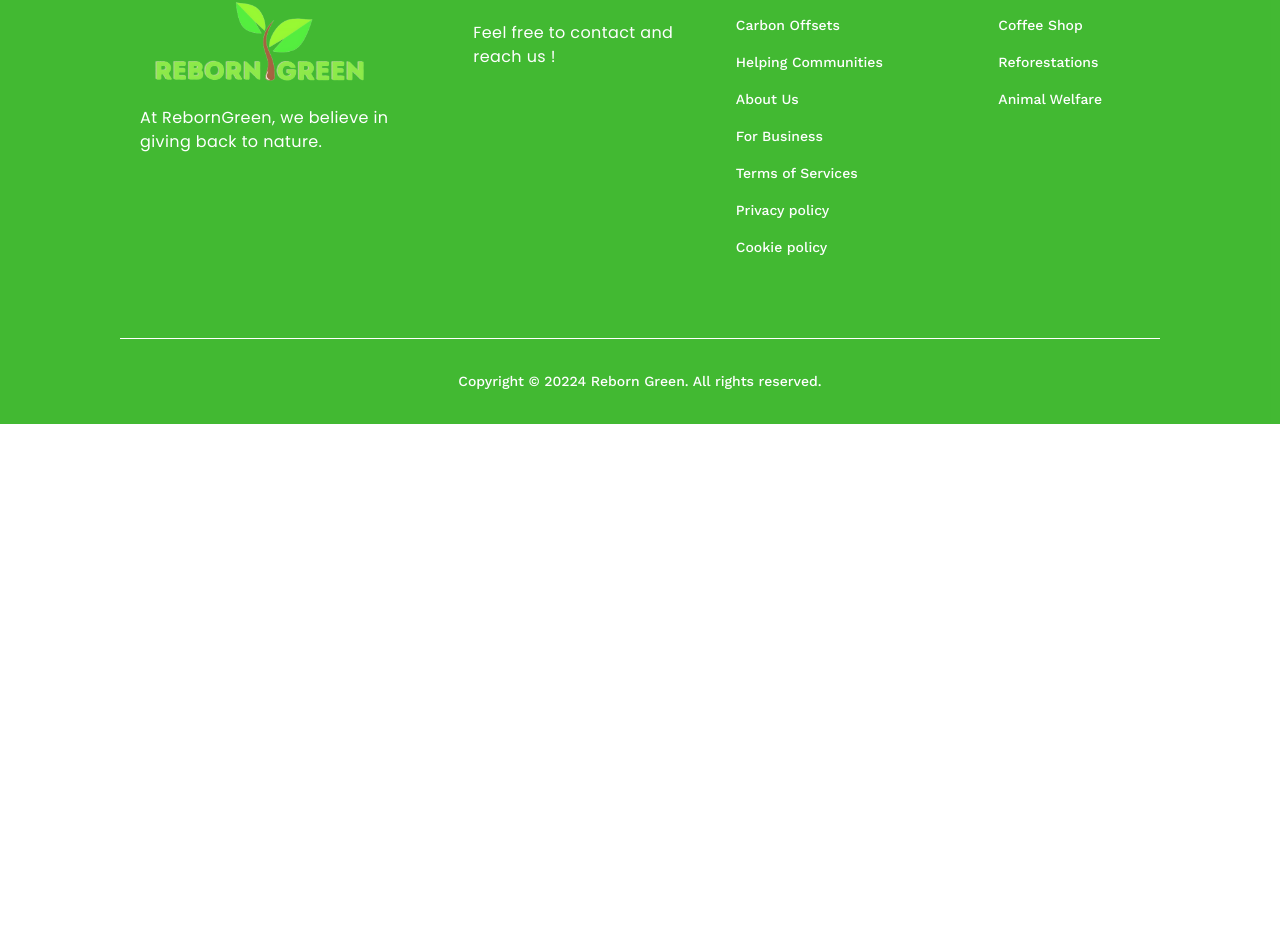
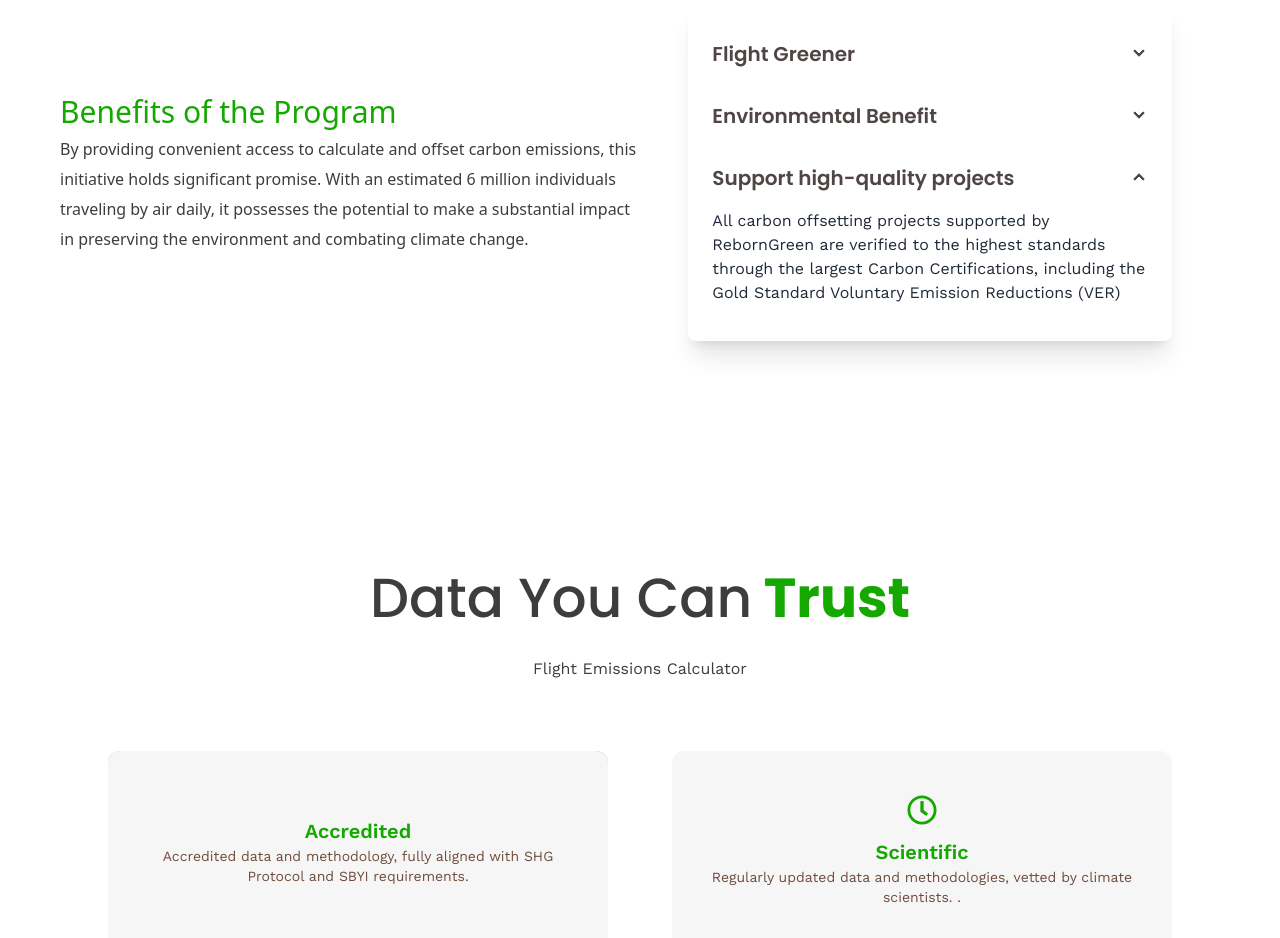
Before and after one commit to zubairahmad122/reborn-tree, a Next.js app: page /flight in a window 1280 px wide. Shown: the part 5061-5999 px from the top of the page. Before the commit the page ends 5485 px from the top, so only its background shows below. Built offline with nearby package versions, Linux system fonts and the light colour scheme.

Commit message:
add cards section

```diff
--- a/src/app/(pages)/flight/page.jsx
+++ b/src/app/(pages)/flight/page.jsx
@@ -6,7 +6,7 @@ import Link from "next/link";
 
 import React from "react";
 import { CiCalculator1, CiFlag1, CiMobile1 } from "react-icons/ci";
-import { FaHandHolding } from "react-icons/fa";
+import { FaGlobeAfrica, FaHandHolding, FaRegClock, FaTimes, FaTree } from "react-icons/fa";
 
 const GoalTimeLineData = [
   {
@@ -114,6 +114,7 @@ const page = () => {
           <span className="font-bold text-[#14a800]">How it works</span>
         </motion.h1>
 
+
         <div className="timeLine  relative w-full mx-auto bg-[#F3F4F9] py-[5rem] rounded-xl my-[100px]">
           {GoalTimeLineData?.map((item) => (
             <FlightTimeLine
@@ -184,10 +185,11 @@ const page = () => {
                     className=" w-[50px]  object-cover h-auto"
                   />
                   <h3 className=" text-left  mb-[0px] font-sans text-[25px] xsm:text-[30px] xll:text-[30px] font-[500] text-green">
-                  Latex
+                    Latex
                   </h3>
                   <p className="leading-[30px] text-sm sm:text-[16px] font-normal  font-sans  text-black-text">
-                  Latex is a natural, renewable material derived from the rubber tree.
+                    Latex is a natural, renewable material derived from the
+                    rubber tree.
                   </p>
                 </div>
               </div>
@@ -195,6 +197,137 @@ const page = () => {
           </motion.div>
         </div>
       </section>
+
+
+      <section className="bg-[#ffffff]">
+        <div className="w-full max-w-[1800px] my-[40px]   px-[30px] lg:px-[60px] xll:px-[120px] py-[2rem] mx-auto">
+          <motion.div
+            initial={{ y: 200, opacity: 0 }}
+            whileInView={{ y: 0, opacity: 1 }}
+            transition={{ type: "tween", duration: 0.5 }}
+            className={`flex gap-15 flex-col lg:flex-row my-20 items-center justify-center`}
+          >
+            <div className="flex-1 flex items-start relative justify-center flex-col">
+              <h3 className=" text-left  mb-[0px] font-sans text-[25px] xsm:text-[30px] xll:text-[30px] font-[500] text-green">
+                Benefits of the Program
+              </h3>
+              <p className="leading-[30px] text-sm sm:text-[16px] font-normal  font-sans  text-black-text">
+                By providing convenient access to calculate and offset carbon
+                emissions, this initiative holds significant promise. With an
+                estimated 6 million individuals traveling by air daily, it
+                possesses the potential to make a substantial impact in
+                preserving the environment and combating climate change.
+              </p>
+            </div>
+
+
+            <div className="  w-full mt-8 lg:mt-0 xsm:w-10/12 lg:flex-1  flex items-center justify-center flex-col">
+              <div className="w-full xsm:w-10/12 lg:flex-1 shadow-xl rounded-lg py-5 px-2 flex items-start  justify-start flex-col">
+
+                {/* Acorian */}
+                <div className="collapse collapse-arrow bg-white">
+                  <input type="radio" name="my-accordion-2" defaultChecked />
+                  <div className="collapse-title mb-[0px] font-poppins text-[18px] xsm:text-[20px] font-semibold text-[#504545]">
+                  Flight Greener
+                  </div>
+                  <div className="collapse-content">
+                    <p>The program helps air travelers calculate and offset their flight emissions in less than a minute.</p>
+                  </div>
+                </div>
+                {/* Acorian */}
+                <div className="collapse collapse-arrow bg-white">
+                  <input type="radio" name="my-accordion-2" defaultChecked />
+                  <div className="collapse-title mb-[0px] font-poppins text-[18px] xsm:text-[20px] font-semibold text-[#504545]">
+                  Environmental Benefit                 </div>
+                  <div className="collapse-content">
+                    <p>By offsetting emissions, it contributes to preserving the environment and combating climate change.</p>
+                  </div>
+                </div>
+                {/* Acorian */}
+                <div className="collapse collapse-arrow bg-white">
+                  <input type="radio" name="my-accordion-2" defaultChecked />
+                  <div className="collapse-title mb-[0px] font-poppins text-[18px] xsm:text-[20px] font-semibold text-[#504545]">
+                  Support high-quality projects                 </div>
+                  <div className="collapse-content">
+                    <p>All carbon offsetting projects supported by RebornGreen are verified to the highest standards through the largest Carbon Certifications, including the Gold Standard Voluntary Emission Reductions (VER)</p>
+                  </div>
+                </div>
+
+              </div>
+            </div>
+          </motion.div>
+        </div>
+      </section>
+
+  {/* section 5  */}
+      <section className='w-full flex items-center justify-start flex-col bg-white mt-10 max-w-[1800px] mb-[60px]  px-[30px] lg:px-[60px] xll:px-[120px] py-[4rem] mx-auto'>
+        <motion.div initial={{y:200}} viewport={{once:true}} whileInView={{y:0}} transition={{duration:0.5}} className='w-full flex flex-col items-center justify-center'>
+          <h1 className='text-center mb-[20px] font-poppins text-[30px] xsm:text-[40px] lg:text-[55px] xll:text-[60px] font-[500] text-[#3d3d3d]'> Data You Can
+            <span className='font-bold text-[#14a800]'> Trust</span>
+          </h1>
+          <p className=' mb-12 w-full xsm:w-[90%] leading-5 tracking-normal font-worksans mdd:w-[60%] text-center text-black-text text-sm xsm:text-[16px]'>Flight Emissions Calculator</p>
+        </motion.div>
+
+
+        {/* card 1   */}
+
+        <motion.div initial={{y:200}} viewport={{once:true}} whileInView={{y:0}} transition={{duration:0.5}} className='flex items-center mt-6 justify-center gap-7 sm:gap-16 flex-wrap'>
+
+
+              {/* card 1   */}
+        <div className=" relative w-[340px] sm:w-[500px] hover:scale-110 duration-300 flex items-center justify-center flex-col text-center px-4 py-5 min-h-[200px] bg-secondary  z-10 rounded-xl">
+            <div className="thecard ">
+              <div className="front  gap-y-3 text-center rounded-xl flex items-center justify-center flex-col bg-[#f6f6f6] p-6">
+                {/* <Image src={img} alt='card image' width={60} height={60} /> */}
+                <div>
+                  <h2 className=" text-green text-[16px] xsm:text-[20px] font-worksans font-semibold">
+                    Accredited
+                  </h2>
+                  <p className=" text-[12px] xsm:text-sm text-earthy-brown">
+                    Accredited data and methodology, fully aligned with SHG
+                    Protocol and SBYI requirements.{" "}
+                  </p>
+                </div>
+              </div>
+              <div className="Flightbacked bg-secondary flex items-center justify-center rounded-xl p-4 ">
+                <p className=" text-[12px] xsm:text-[16px] xsm:text-sm text-black">
+                  Data from 30+ sources is now easily ingestible in a structured
+                  format, enriched with metadata such as validity year, source,
+                  CO2e calculation method, region, quality flags, and LCA
+                  activity.
+                </p>
+              </div>
+            </div>
+          </div>
+
+          {/* card 2  */}
+        <div className=" relative w-[340px] sm:w-[500px] hover:scale-110 duration-300 flex items-center justify-center flex-col text-center px-4 py-5 min-h-[200px] bg-sec  z-10 rounded-xl">
+            <div className="thecard ">
+              <div className="front  gap-y-3 text-center rounded-xl flex items-center justify-center flex-col bg-[#f6f6f6] p-6">
+              <FaRegClock size={30} className="text-green" />
+
+                <div>
+                  <h2 className=" text-green text-[16px] xsm:text-[20px] font-worksans font-semibold">
+                  Scientific
+                  </h2>
+                  <p className=" text-[12px] xsm:text-sm text-earthy-brown">Regularly updated data and methodologies, vetted by climate scientists.
+.{" "}
+                  </p>
+                </div>
+              </div>
+              <div className="Flightbacked bg-secondary flex items-center justify-center rounded-xl p-4 ">
+              <p className=" text-[12px] xsm:text-[16px] xsm:text-sm text-black">
+                Our data is verified through expert manual review and AI-driven outlier detection, audited by scientists, and overseen by a panel of respected environmental experts.
+                </p>
+              </div>
+            </div>
+          </div>
+
+
+        </motion.div>
+          </section>
+
+
     </div>
   );
 };
--- a/src/components/com.css
+++ b/src/components/com.css
@@ -98,6 +98,13 @@
     transform: rotateY(180deg);
     backface-visibility: hidden;
 }
+.Flightbacked {
+    position: absolute;
+    width: 100%;
+    height: 100%;
+    transform: rotateY(180deg);
+    backface-visibility: hidden;
+}
 
 
 @keyframes rotat {
```
